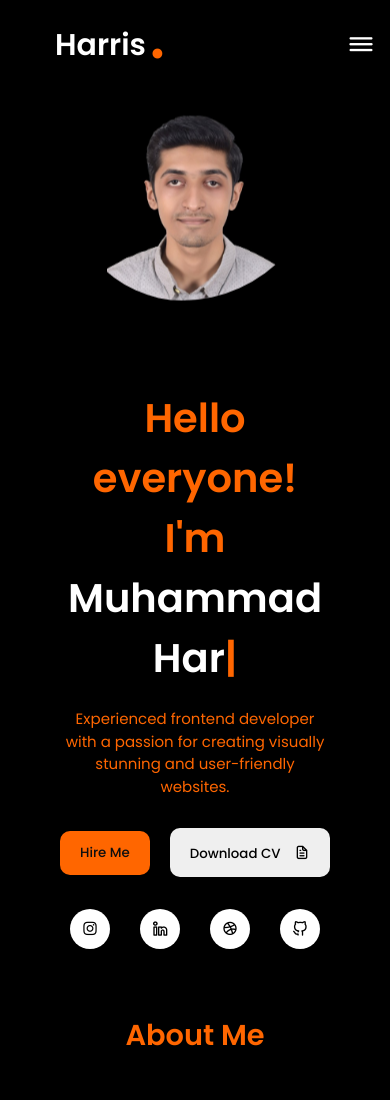
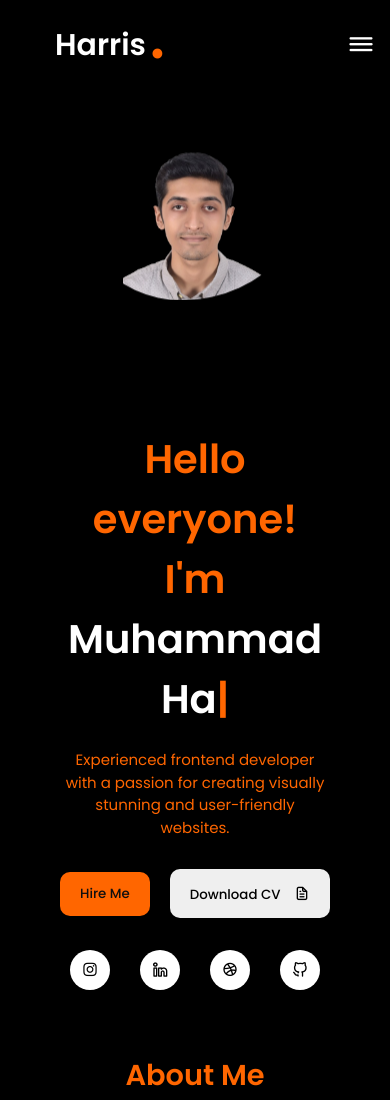
Before and after one commit to MHarrisT/MyPortfolio, a plain HTML site: page index.html in a window 390 px wide. Shown: the top 1100 px of the page. Drawn offline with nearby package versions, Linux system fonts and the light colour scheme.

Commit message:
progress

```diff
--- a/assets/css/style.css
+++ b/assets/css/style.css
@@ -694,7 +694,7 @@ body {
         font-size: 40px;
         font-weight: 600;
         color: var(--text-color-second);
-        padding-top: 250px;
+        padding-top: 350px;
     }
 
     .featured-text-btn{
@@ -711,11 +711,11 @@ body {
     .featured-image .image {
         width: 300px;
         height: 300px;
-        padding-top: 80px;
+        padding-top: 120px;
     }
 
     .top-header h1 {
-        padding-top: 150px;
+        padding-top: 190px;
         font-size: 1.8rem;
     }
 
```
